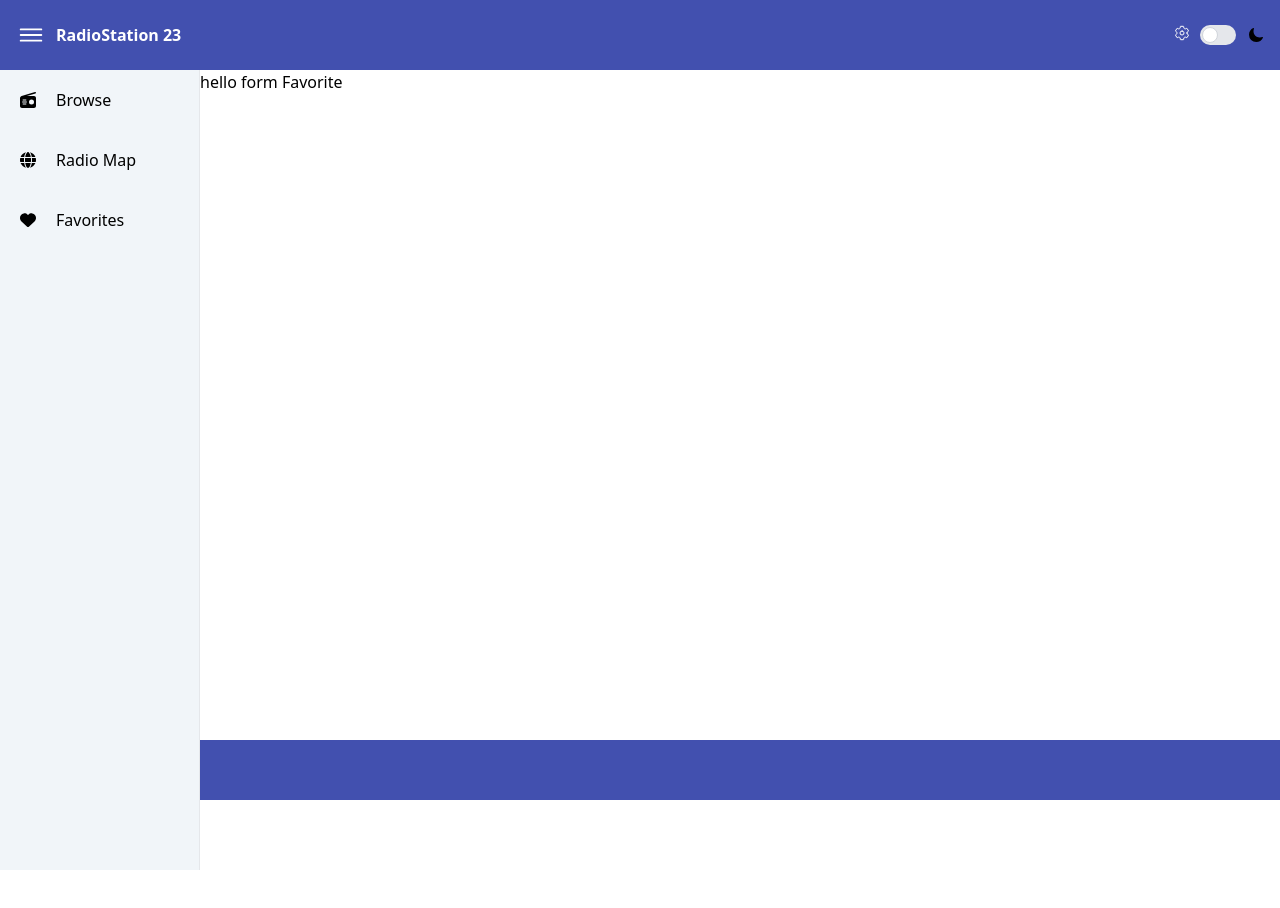
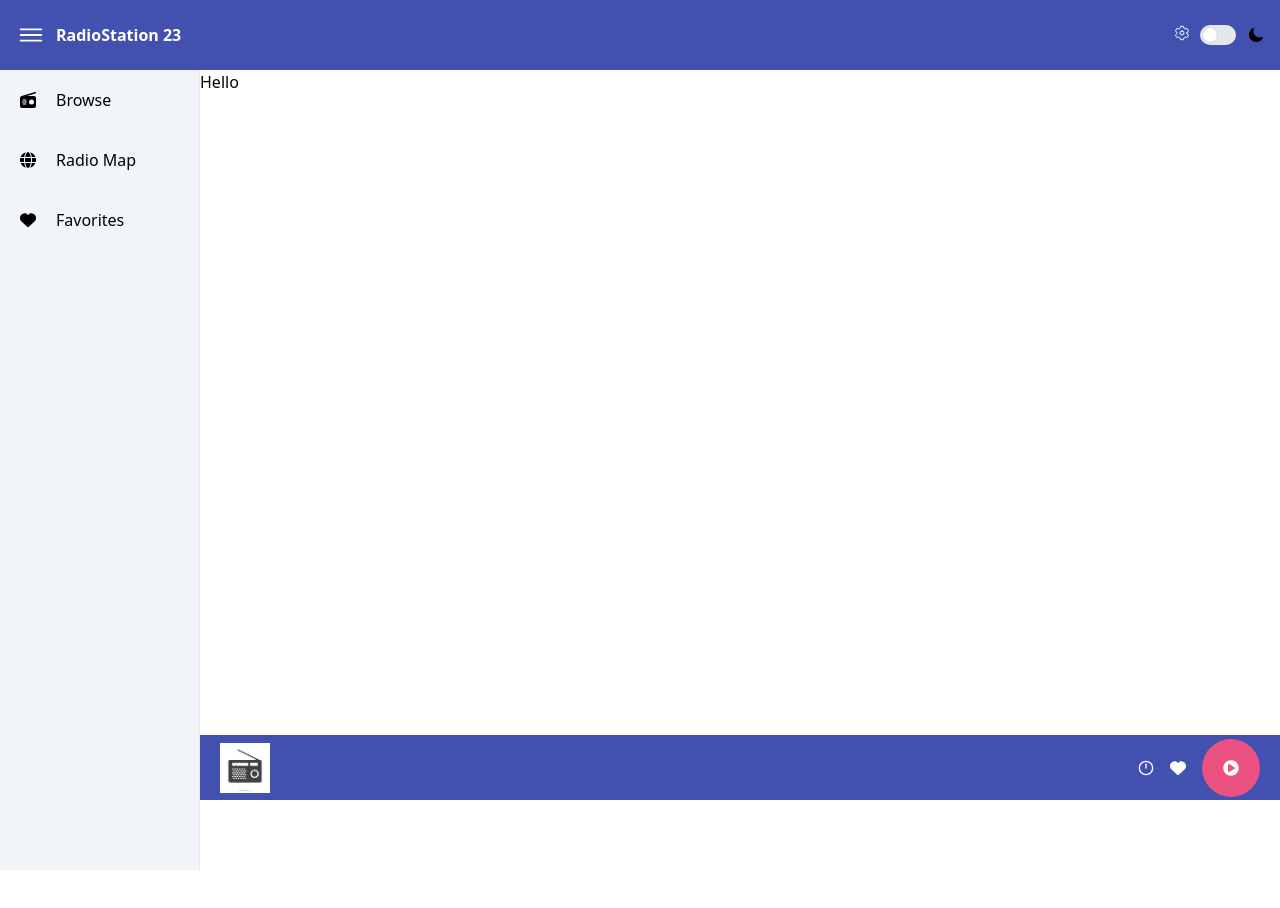
Before and after one commit to Muktar16/OnlineRadioPlayer, a React (Vite) app in the folder radio-player/: page /favorites in a window 1280 px wide. Shown: the top 908 px of the page. Before the commit the page ends 800 px from the top, so only its background shows below. Built offline with nearby package versions, Linux system fonts and the light colour scheme.

Commit message:
Footer is partically completed and radioPlayer context added. Working for one station

```diff
--- a/radio-player/src/App.tsx
+++ b/radio-player/src/App.tsx
@@ -5,7 +5,9 @@ import Favorite from "./pages/favorites/Favorite";
 import RadioMap from "./pages/radio-map/RadioMap";
 import AppSider from "./components/AppSider/AppSider";
 import MobileDrawer from "./components/MobileDrawer/MobileDrawer";
-import { useDrawer } from "./contexts/DrawerContext";
+import FooterPlayer from "./components/FooterPlayer/FooterPlayer";
+import RadioPlayer from "./components/RadioPlayer/RadioPlayer";
+// import { useDrawer } from "./contexts/DrawerContext";
 
 const App = () => {
   return (
@@ -17,15 +19,16 @@ const App = () => {
             <AppSider />
             {/* <MobileDrawer /> */}
           </div>
-          <div className="relative lg:ml-[200px] mt-[70px] mb-[20px]">
+          <div className="relative w-full lg:ml-[200px] mt-[70px] mb-[300px]">
             <Routes>
               <Route path="/" Component={Browse} />
               <Route path="/radio-map" Component={RadioMap} />
               <Route path="/favorites" Component={Favorite} />
             </Routes>
-            <div className="fixed w-full bg-primary h-[60px] bottom-0"></div>
+            <FooterPlayer />
           </div>
         </div>
+        <RadioPlayer/>
       </Router>
       <MobileDrawer />
     </div>
--- a/radio-player/src/components/AppNavbar/AppNavbar.tsx
+++ b/radio-player/src/components/AppNavbar/AppNavbar.tsx
@@ -4,7 +4,6 @@ import { useDrawer } from "../../contexts/DrawerContext";
 
 function AppNavbar() {
   const {toggleDrawer} = useDrawer();
-
   const { toggleTheme } = useTheme();
   return (
     <nav className="bg-primary fixed w-full z-50 top-0 h-[70px] flex justify-between md:px-4 px-1 items-center">
--- /dev/null
+++ b/radio-player/src/components/FooterPlayer/FooterPlayer.tsx
@@ -0,0 +1,33 @@
+import { FaPlayCircle } from "react-icons/fa";
+import { FaHeart, FaPause } from "react-icons/fa6";
+import { LuClock12 } from "react-icons/lu";
+import { usePlayer } from "../../contexts/PlayerContext";
+
+const FooterPlayer = () => {
+  const { currentStation, isPlaying, togglePlaying } = usePlayer();
+  return (
+    <div className="sticky w-full bg-primary h-[65px] flex items-center justify-between bottom-0 md:px-5 px-3">
+      <div className="flex flex-row items-center gap-4">
+        <img
+          src={currentStation?.favicon || "/defaultFavIcon.jpg"}
+          alt={currentStation?.name}
+          className="w-[50px] h-[50px]"
+        />
+        <div className="text-white">{currentStation?.name}</div>
+      </div>
+      <div className="flex flex-row items-center gap-4">
+        <LuClock12 className="text-white" />
+        <FaHeart className="text-white" />
+        <div onClick={togglePlaying} className="h-[58px] cursor-pointer w-[58px] bg-[#eb5181] flex items-center justify-center rounded-[50%]">
+          {isPlaying ? (
+            <FaPause className="text-white" />
+          ) : (
+            <FaPlayCircle className="text-white" />
+          )}
+        </div>
+      </div>
+    </div>
+  );
+};
+
+export default FooterPlayer;
--- /dev/null
+++ b/radio-player/src/components/RadioPlayer/RadioPlayer.tsx
@@ -0,0 +1,33 @@
+import React, { useEffect } from "react";
+import { usePlayer } from "../../contexts/PlayerContext";
+
+const RadioPlayer: React.FC = () => {
+  const { audioRef, isPlaying, currentStation } = usePlayer();
+
+  useEffect(() => {
+    const togglePlaying = async () => {
+      try {
+        if (isPlaying && audioRef.current && currentStation) {
+          await audioRef.current.play();
+        } else if (audioRef.current && currentStation) {
+          audioRef.current.pause();
+        }
+      } catch (error) {
+        console.error("Pausing/Playing failed:", error);
+      }
+    };
+    if (currentStation) togglePlaying();
+  }, [isPlaying, currentStation]);
+
+  return (
+    <>
+      {currentStation?.url && (
+        <audio ref={audioRef} controls={false}>
+          <source src={currentStation?.url} type="audio/mpeg" />
+        </audio>
+      )}
+    </>
+  );
+};
+
+export default RadioPlayer;
--- a/radio-player/src/components/RadioStationCard/RadioStationCard.tsx
+++ b/radio-player/src/components/RadioStationCard/RadioStationCard.tsx
@@ -1,7 +1,16 @@
 import { FaHeart, FaPlay } from "react-icons/fa6";
+import { usePlayer } from "../../contexts/PlayerContext";
 import { getFirstWord } from "../../utils/globalFunctions";
 
 const RadioStationCard = ({ radioStation }: any) => {
+  const {setCurrentStation} = usePlayer();
+  const handleAddToFavorite = () => {
+    console.log("add to favorite");
+  }
+  const handlePlay = () => {
+    setCurrentStation(radioStation);
+  }
+
   return (
     <div className="relative w-[270px] h-[280px] shadow-md border-t-[1px] px-3 py-3 dark:bg-[#203042]">
       <div className="w-full justify-between flex flex-row min-h-[90px]">
@@ -40,11 +49,11 @@ const RadioStationCard = ({ radioStation }: any) => {
       </div>
       <div className="w-full absolute bottom-3">
         <div className="flex items-center justify-end mr-10 gap-5">
-          <div className="flex gap-1 items-center justify-center text-[20px] dark:text-white">
+          <div onClick={handleAddToFavorite} className="flex gap-1 items-center justify-center text-[20px] cursor-pointer dark:text-white">
             <FaHeart /> Like
           </div>
 
-          <div className="flex gap-1 items-center justify-center text-[20px] dark:text-white">
+          <div onClick={handlePlay} className="flex gap-1 items-center justify-center cursor-pointer text-[20px] dark:text-white">
             <FaPlay /> Play
           </div>
         </div>
--- /dev/null
+++ b/radio-player/src/contexts/PlayerContext.tsx
@@ -0,0 +1,61 @@
+import React, { createContext, useContext, useState, ReactNode, useRef } from "react";
+
+interface PlayerContextProps {
+  isPlaying: boolean;
+  currentStation: RadioStation | null;
+  audioRef: React.RefObject<HTMLAudioElement>;
+  volume: number;
+  recordEnabled: boolean;
+  togglePlaying: () => void;
+  setCurrentStation: (station: RadioStation) => void;
+  setVolume: (volume: number) => void;
+  toggleRecord: () => void;
+}
+
+const PlayerContext = createContext<PlayerContextProps | undefined>(undefined);
+
+interface PlayerProviderProps {
+  children: ReactNode;
+}
+
+export const PlayerProvider: React.FC<PlayerProviderProps> = ({ children }) => {
+  const audioRef = useRef<HTMLAudioElement>(null);
+  const [isPlaying, setIsPlaying] = useState(false);
+  const [currentStation, setCurrentStation] = useState<RadioStation | null>(null);
+  const [volume, setVolume] = useState(50);
+  const [recordEnabled, setRecordEnabled] = useState(false);
+
+  const togglePlaying = () => {
+    setIsPlaying((prev) => !prev);
+  };
+
+  const toggleRecord = () => {
+    setRecordEnabled((prev) => !prev);
+  };
+
+  return (
+    <PlayerContext.Provider
+      value={{
+        isPlaying,
+        currentStation,
+        audioRef,
+        volume,
+        recordEnabled,
+        togglePlaying,
+        setCurrentStation,
+        setVolume,
+        toggleRecord,
+      }}
+    >
+      {children}
+    </PlayerContext.Provider>
+  );
+};
+
+export const usePlayer = (): PlayerContextProps => {
+  const context = useContext(PlayerContext);
+  if (!context) {
+    throw new Error("usePlayer must be used within a PlayerProvider");
+  }
+  return context;
+};
--- a/radio-player/src/main.tsx
+++ b/radio-player/src/main.tsx
@@ -4,13 +4,16 @@ import App from "./App.tsx";
 import "./index.css";
 import { ThemeProvider } from "./contexts/ThemeContexts.tsx";
 import { DrawerProvider } from "./contexts/DrawerContext.tsx";
+import { PlayerProvider } from "./contexts/PlayerContext.tsx";
 
 ReactDOM.createRoot(document.getElementById("root")!).render(
   <React.StrictMode>
     <ThemeProvider>
-      <DrawerProvider>
-        <App />
-      </DrawerProvider>
+      <PlayerProvider>
+        <DrawerProvider>
+          <App />
+        </DrawerProvider>
+      </PlayerProvider>
     </ThemeProvider>
   </React.StrictMode>
 );
--- a/radio-player/src/pages/browse/Browse.tsx
+++ b/radio-player/src/pages/browse/Browse.tsx
@@ -2,14 +2,15 @@ import axios from "axios";
 import { useEffect, useState } from "react";
 import RadioStationCard from "../../components/RadioStationCard/RadioStationCard";
 import MobileDrawer from "../../components/MobileDrawer/MobileDrawer";
+import { usePlayer } from "../../contexts/PlayerContext";
 
 function Browse() {
   const [countries, setCountries] = useState([]);
-  const [radioStations, setRadioStations] = useState([]);
+  const [radioStations, setRadioStations] = useState<RadioStation[]>([]);
   const [selectedCountry, setSelectedCountry] = useState("");
   const [selectedLanguage, setSelectedLanguage] = useState("");
   const [searchByName, setSearchByName] = useState("");
-  const [isOpen, setIsOpen] = useState(false);
+  const {setCurrentStation} = usePlayer();
 
   useEffect(() => {
     const getCountries = async () => {
@@ -27,6 +28,7 @@ function Browse() {
         `${import.meta.env.VITE_BASE_URL}/stations/topvote/100`
       );
       setRadioStations(response.data);
+      setCurrentStation(response.data[0]);
     };
     getRadioStations();
   }, []);
@@ -49,7 +51,7 @@ function Browse() {
   //   }, [selectedCountry, selectedLanguage, searchByName, radioStations]);
 
   return (
-    <div className="px-[15px] py-[15px] flex flex-col gap-10 bg-slate-100 dark:bg-darkBackground">
+    <div className="px-[15px] py-[15px] min-h-screen flex flex-col gap-10 bg-slate-100 dark:bg-darkBackground">
       {/* filters */}
       <div className="w-full flex md:flex-row flex-wrap items-center justify-between gap-2">
         <div className="relative">
--- a/radio-player/src/pages/favorites/Favorite.tsx
+++ b/radio-player/src/pages/favorites/Favorite.tsx
@@ -1,9 +1,10 @@
+// import RadioPlayer from "../../components/RadioPlayer/RadioPlayer"
 
 
 function Favorite() {
   return (
-    <div>
-      hello form Favorite
+    <div className="h-screen">
+      Hello
     </div>
   )
 }
--- a/radio-player/src/pages/radio-map/RadioMap.tsx
+++ b/radio-player/src/pages/radio-map/RadioMap.tsx
@@ -2,7 +2,7 @@
 
 function RadioMap() {
   return (
-    <div>
+    <div className="h-screen">
       hello from RadioMpa page
     </div>
   )
```
Also changed, not shown: radio-player/src/interfaces/RadioStation.tsx (added, +38 -0 lines), radio-player/public/defaultFavIcon.jpg (added), 1 other file (tests, documents, lock files or other folders). Lines whose indentation alone changed are shown as unchanged.
